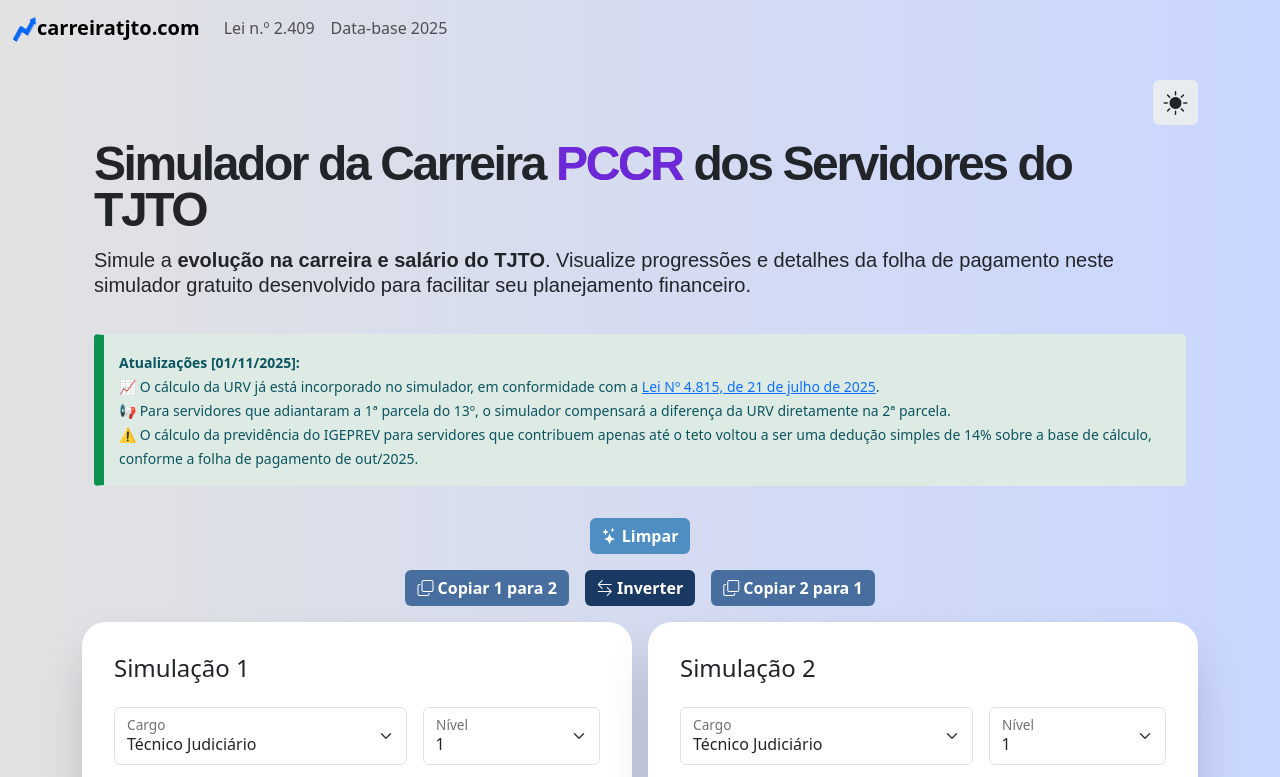
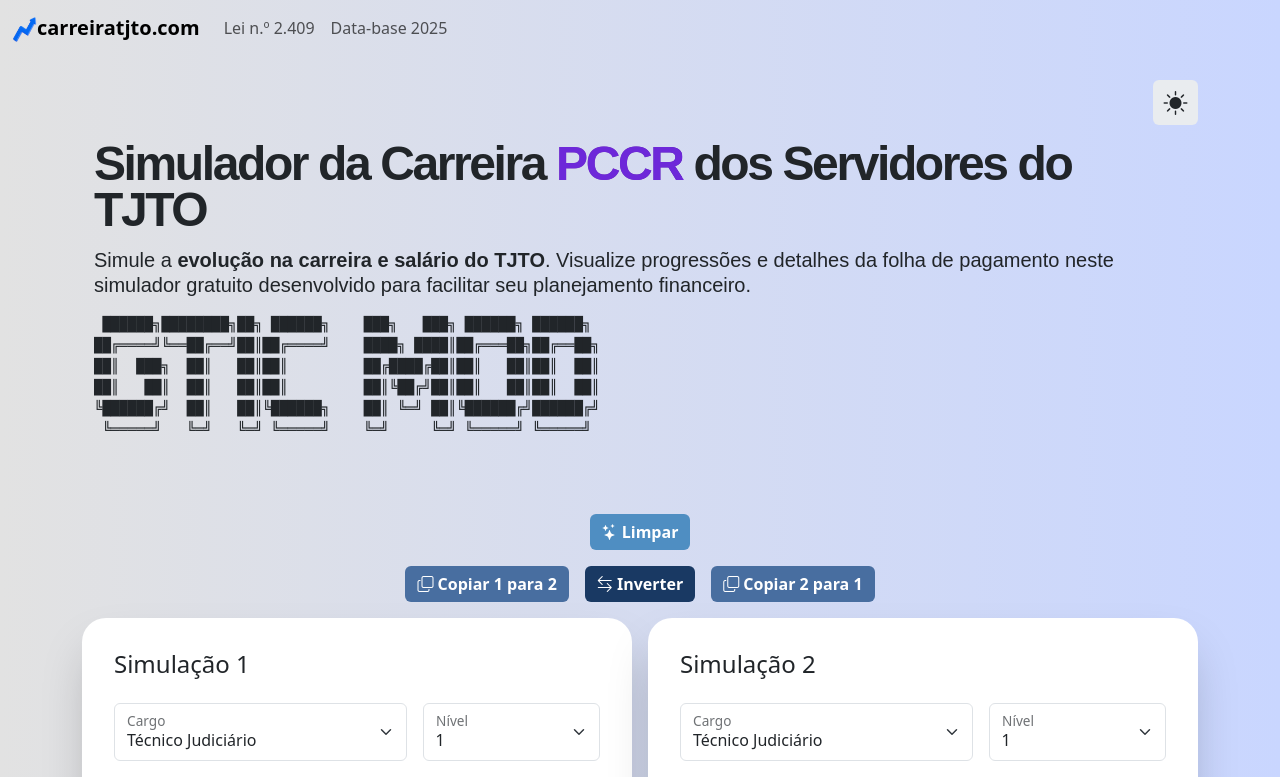
Before and after one commit to guilhermeoq/carreira-tjto, a Vue app: page / in a window 1280 px wide. Shown: the top 777 px of the page. Built offline with nearby package versions, Linux system fonts and the light colour scheme.

Commit message:
feat: gtic mod

```diff
--- a/src/components/Calculadora.vue
+++ b/src/components/Calculadora.vue
@@ -58,19 +58,16 @@
         </p>
       </div>
 
-      <div class="callout callout-info">
-        <small
-          ><strong>Atualizações [01/11/2025]:</strong><br />
-          📈 O cálculo da URV já está incorporado no simulador, em conformidade com a
-          <a href="https://doe.to.gov.br/diario/5476/download"
-            >Lei Nº 4.815, de 21 de julho de 2025</a
-          >.<br />
-          📢 Para servidores que adiantaram a 1ª parcela do 13º, o simulador compensará a diferença
-          da URV diretamente na 2ª parcela.<br />
-          ⚠️ O cálculo da previdência do IGEPREV para servidores que contribuem apenas até o teto
-          voltou a ser uma dedução simples de 14% sobre a base de cálculo, conforme a folha de
-          pagamento de out/2025.<br
-        /></small>
+      <div class="justify-content-center">
+        <pre>
+ ██████╗████████╗██╗ ██████╗    ███╗   ███╗ ██████╗ ██████╗
+██╔════╝╚══██╔══╝██║██╔════╝    ████╗ ████║██╔═══██╗██╔══██╗
+██║  ███╗  ██║   ██║██║         ██╔████╔██║██║   ██║██║  ██║
+██║   ██║  ██║   ██║██║         ██║╚██╔╝██║██║   ██║██║  ██║
+╚██████╔╝  ██║   ██║╚██████╗    ██║ ╚═╝ ██║╚██████╔╝██████╔╝
+ ╚═════╝   ╚═╝   ╚═╝ ╚═════╝    ╚═╝     ╚═╝ ╚═════╝ ╚═════╝
+
+        </pre>
       </div>
 
       <div style="text-align: center; margin-top: 2em; margin-bottom: 1em">
```
